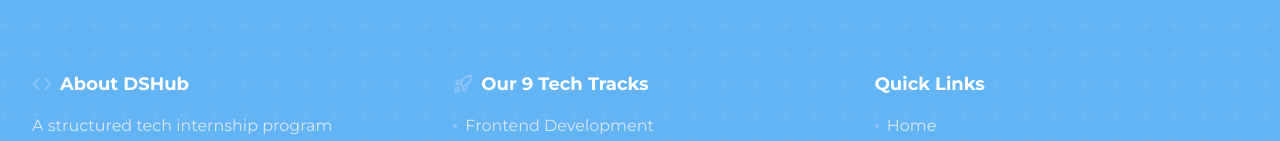
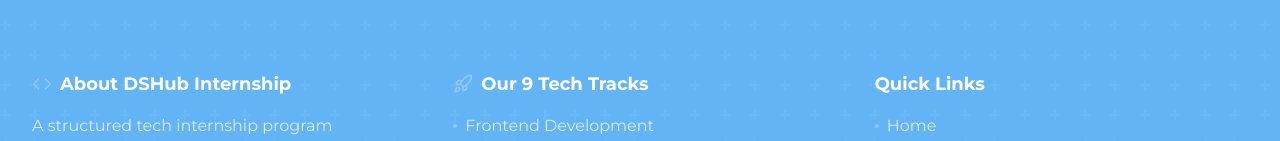
Before and after one commit to A-Rahiym/Dshub-landing-page, a Next.js app: page / in a window 1280 px wide. Shown: the part 5602-5743 px from the top of the page. Built offline with nearby package versions, Linux system fonts and the light colour scheme.

Commit message:
fixed footer

```diff
--- a/components/footer.tsx
+++ b/components/footer.tsx
@@ -39,7 +39,7 @@ export function Footer() {
             <div>
               <h3 className="text-base sm:text-lg font-bold mb-3 sm:mb-4 flex items-center gap-2">
                 <Code className="w-5 h-5 text-blue-300" />
-                About DSHub
+                About DSHub Internship
               </h3>
               <p className="text-xs sm:text-sm md:text-base text-blue-100 leading-relaxed">
                 A structured tech internship program combining real projects, mentor guidance, and hands-on experience to launch your career in technology.
```
